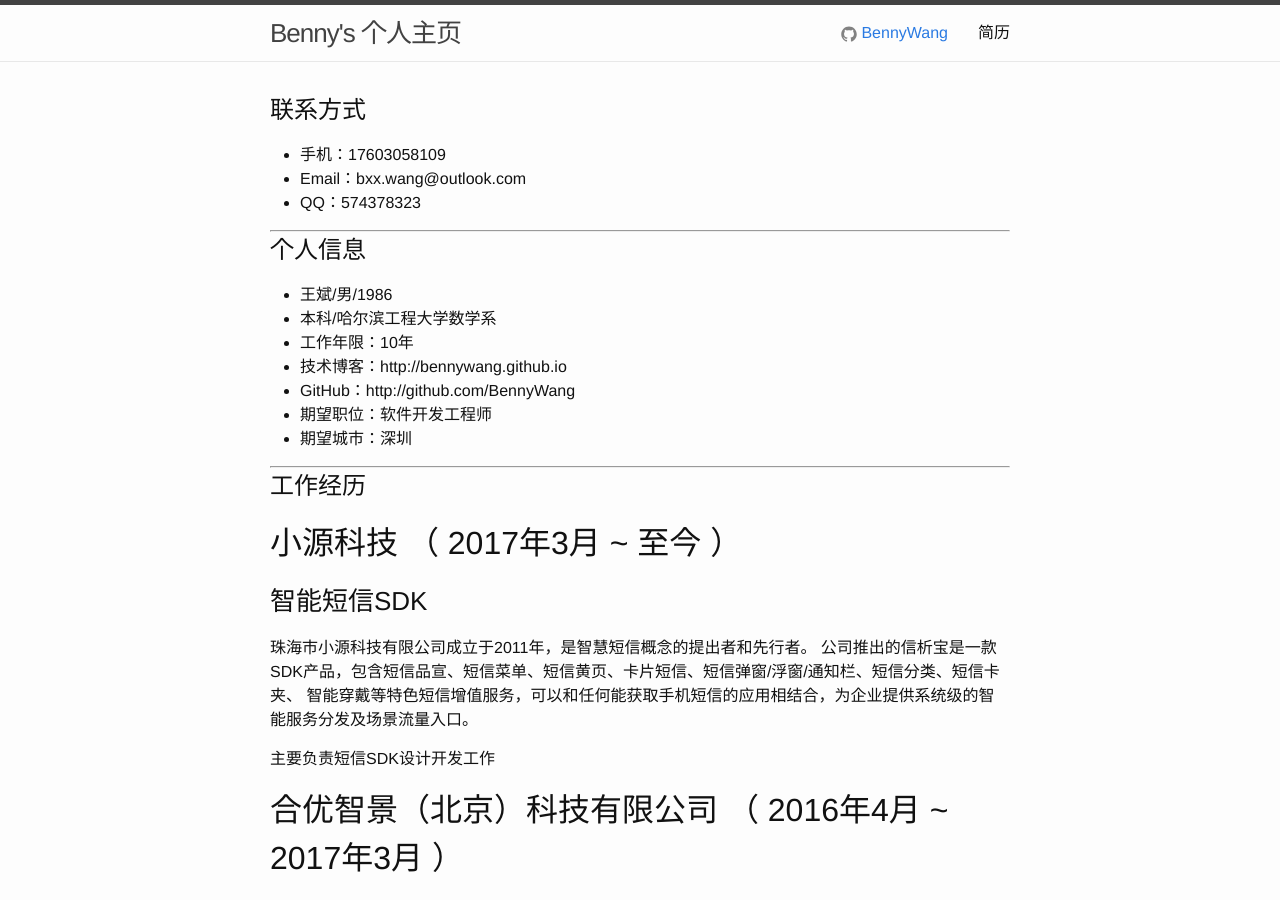
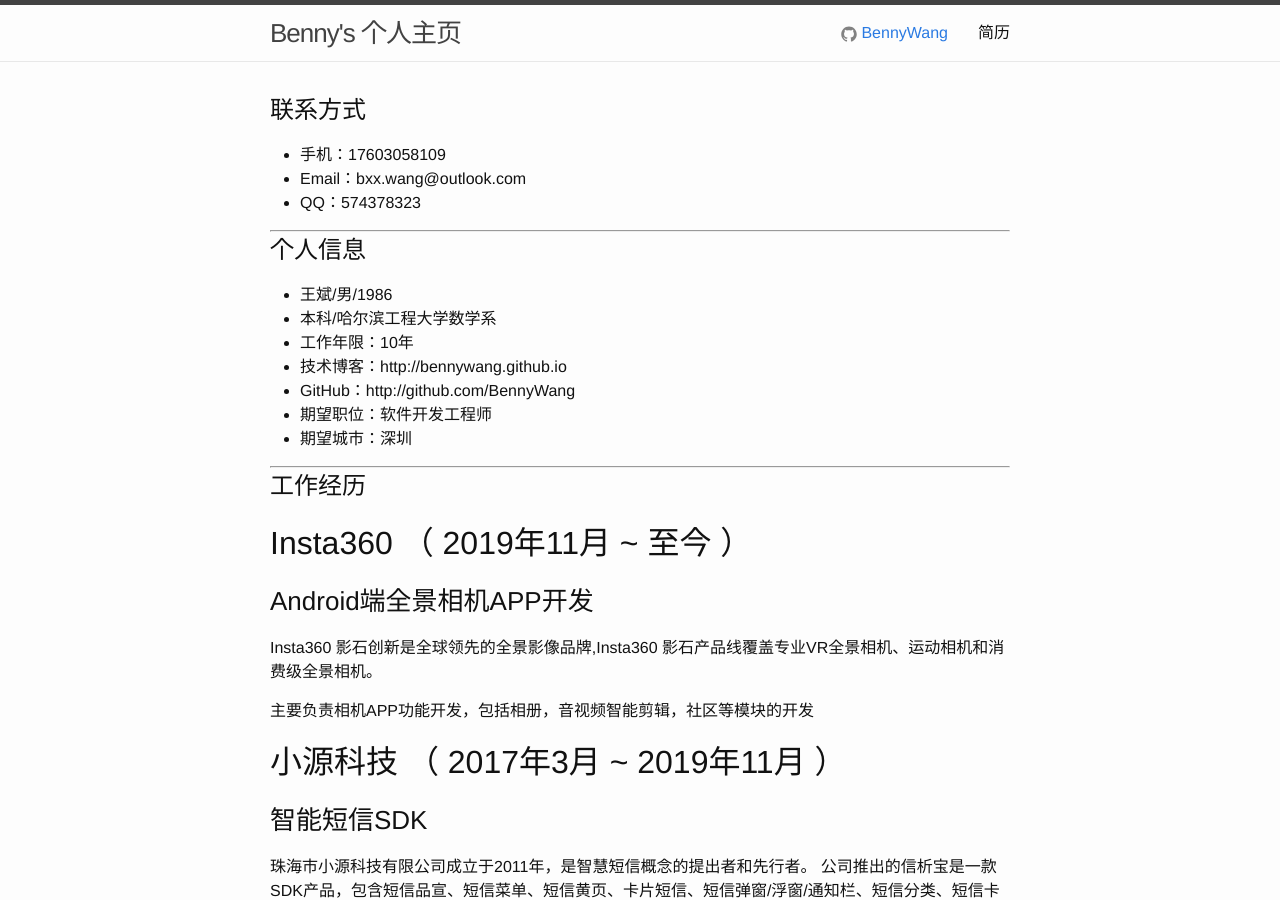
Before and after one commit to BennyWang/BennyWang.github.io, a Jekyll site: the page built from resume.md, in a window 1280 px wide and 900 px high. Built offline with Jekyll 4.4.1, drawn with Linux system fonts in a browser that asks for light colours.

Commit message:
添加工作经历

```diff
--- a/resume.md
+++ b/resume.md
@@ -29,7 +29,16 @@
 
 # 工作经历
 
-## 小源科技 （ 2017年3月 ~ 至今 ）
+## Insta360 （ 2019年11月 ~ 至今 ）
+
+### Android端全景相机APP开发
+
+Insta360 影石创新是全球领先的全景影像品牌,Insta360 影石产品线覆盖专业VR全景相机、运动相机和消费级全景相机。
+
+主要负责相机APP功能开发，包括相册，音视频智能剪辑，社区等模块的开发
+
+
+## 小源科技 （ 2017年3月 ~ 2019年11月 ）
 
 ### 智能短信SDK
 
```
